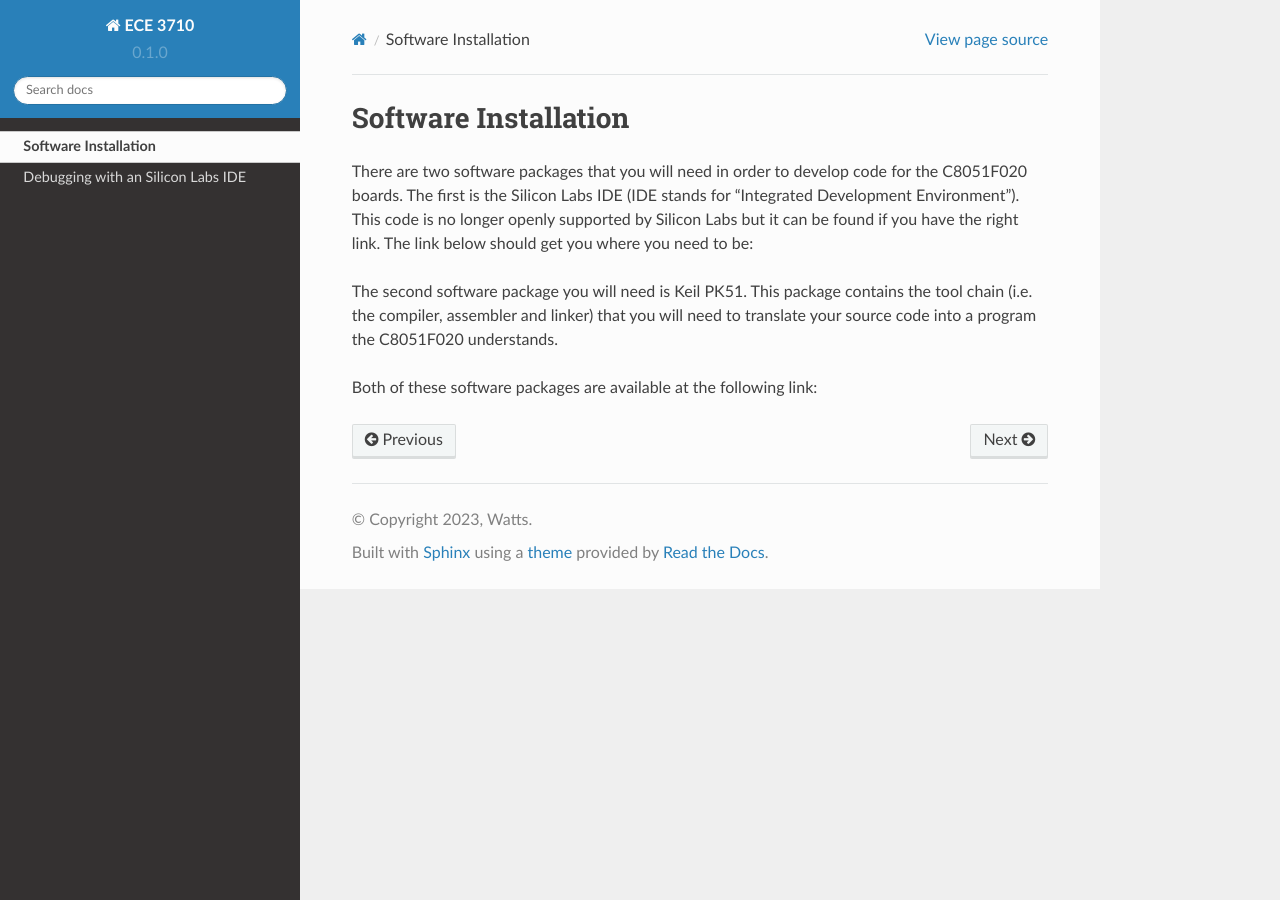
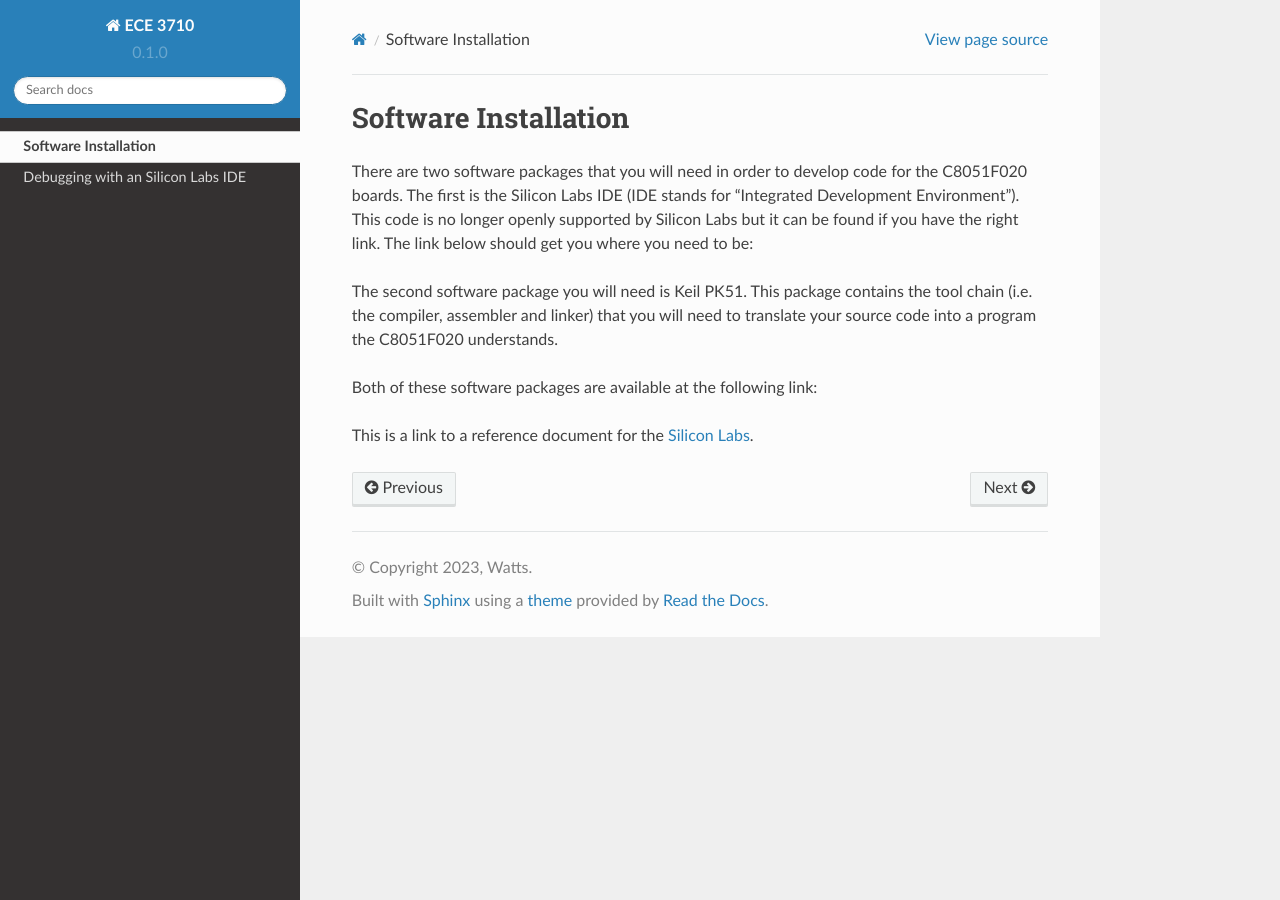
Before and after one commit to wattsjake/ece3710-notes, a Sphinx documentation site: the page built from docs/source/lab0.rst, in a window 1280 px wide. Built offline with Sphinx 7.4.7 and the Read the Docs theme 2.0.0, drawn with Linux system fonts in a browser that asks for light colours.

Commit message:
added reference link on lab0

```diff
--- a/docs/source/lab0.rst
+++ b/docs/source/lab0.rst
@@ -9,4 +9,6 @@ The second software package you will need is Keil PK51. This package contains th
 
 Both of these software packages are available at the following link:
 
+This is a link to a reference document for the `Silicon Labs`_.
+
 .. _Silicon Labs: https://www.silabs.com/developers/8-bit-8051-microcontroller-software-studio
```
